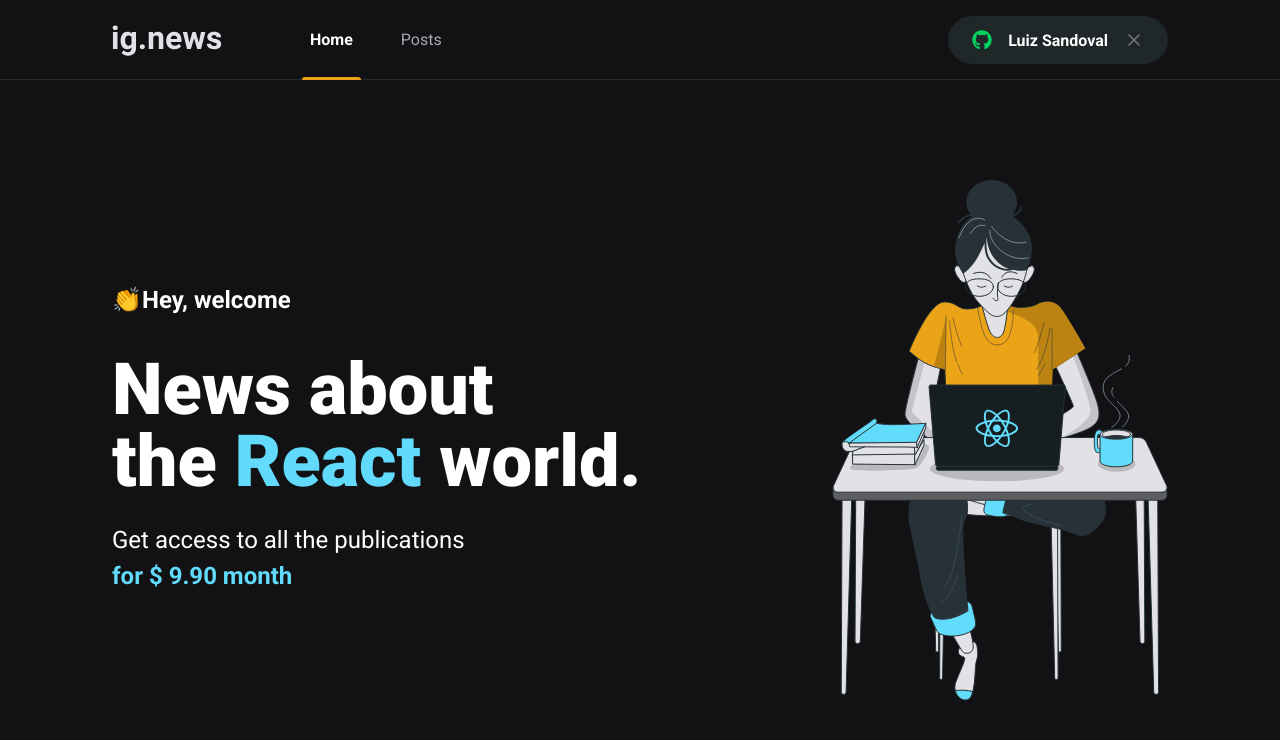
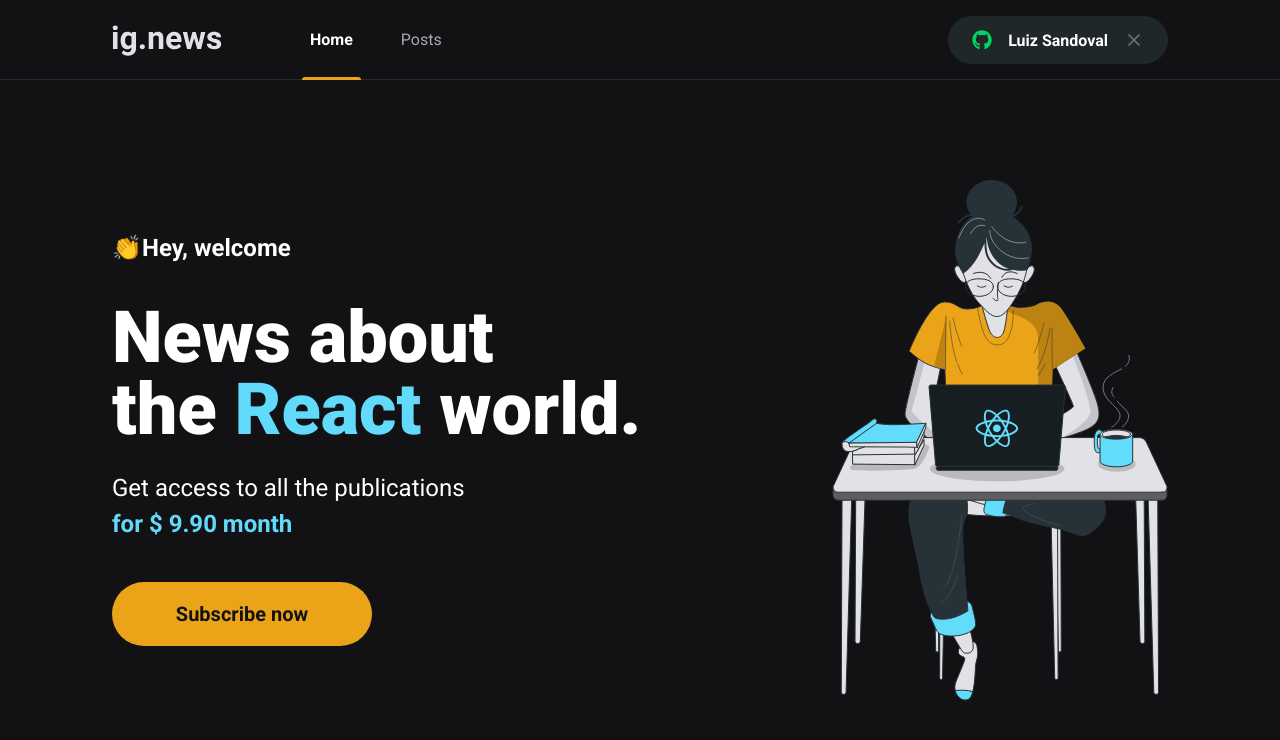
Before and after one commit to luizsandoval/ignews, a Next.js app: page / in a window 1280 px wide. Shown: the top 740 px of the page. Built offline with nearby package versions, Linux system fonts and the light colour scheme.

Commit message:
feat: creates SubscribeButton component

```diff
--- /dev/null
+++ b/src/components/SubscribeButton/index.tsx
@@ -0,0 +1,9 @@
+import styles from './styles.module.scss';
+
+export function SubscribeButton() {
+    return (
+        <button type='button' className={styles['subscribe-button']}>
+            Subscribe now
+        </button>
+    );
+}
--- /dev/null
+++ b/src/components/SubscribeButton/styles.module.scss
@@ -0,0 +1,23 @@
+.subscribe-button {
+    width: 260px;
+    height: 4rem;
+
+    border: 0;
+    border-radius: 2rem;
+
+    background: var(--yellow-500);
+    color: var(--gray-900);
+
+    font-size: 1.25rem;
+    font-weight: bold;
+
+    display: flex;
+    align-items: center;
+    justify-content: center;
+
+    transition: filter 0.2s;
+
+    &:hover {
+        filter: brightness(0.8);
+    }
+}
--- a/src/pages/home.module.scss
+++ b/src/pages/home.module.scss
@@ -38,4 +38,8 @@
             font-weight: bold;
         }
     }
+
+    button {
+        margin-top: 2.5rem;
+    }
 }
--- a/src/pages/index.tsx
+++ b/src/pages/index.tsx
@@ -1,4 +1,6 @@
 import Head from 'next/head';
+
+import { SubscribeButton } from '../components/SubscribeButton';
 
 import styles from './home.module.scss';
 
@@ -18,6 +20,8 @@
                         Get access to all the publications <br />
                         <span>for $ 9.90 month</span>
                     </p>
+
+                    <SubscribeButton />
                 </section>
                 <img src='/images/avatar.svg' alt='Girl coding' />
             </main>
```
